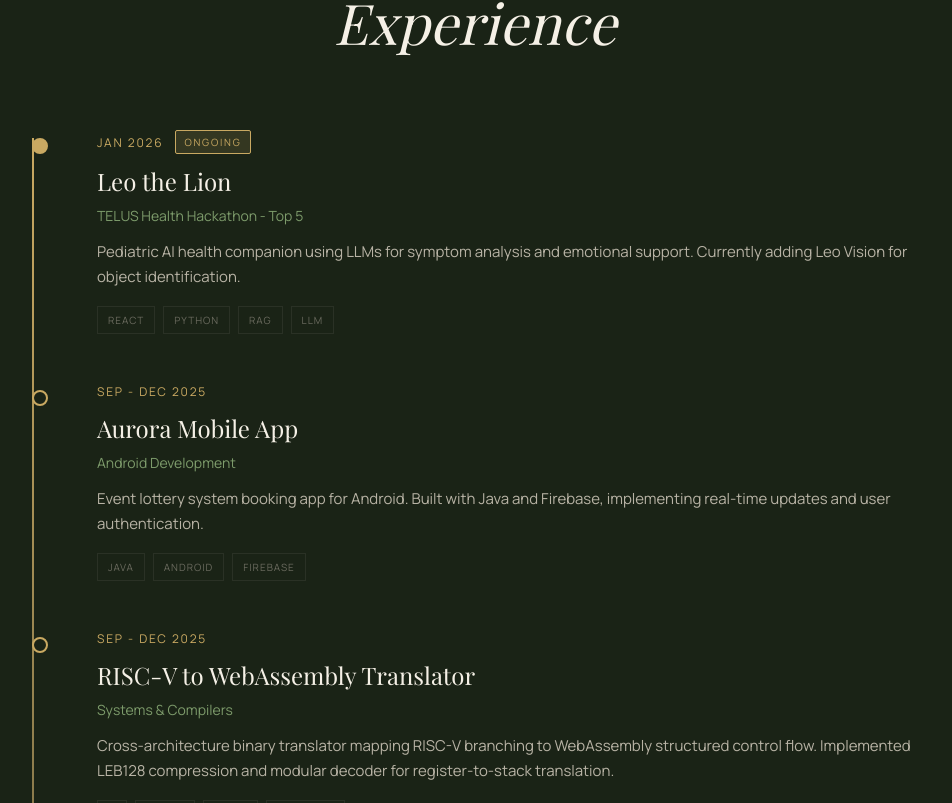
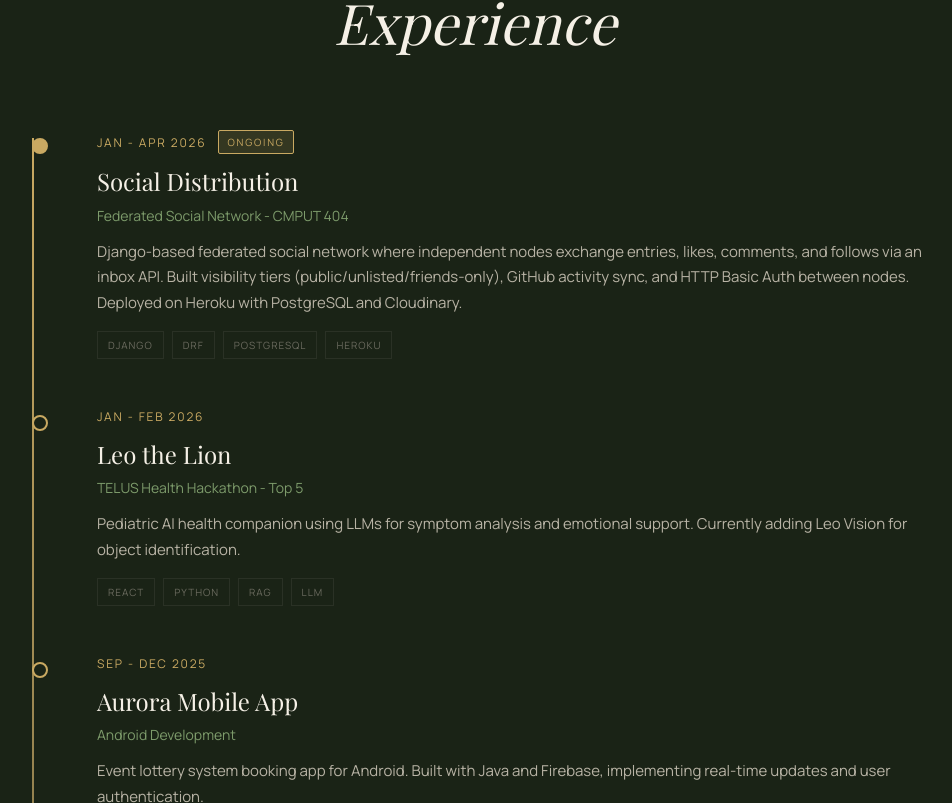
Before and after one commit to ujjawalsuii/portfolio, a React (Vite) app: page / in a window 1280 px wide. Shown: the part 1777-2580 px from the top of the page, without its empty margins (165-1117 px from the left). Built offline with nearby package versions, Linux system fonts and the light colour scheme; a web font is replaced by a local one.

Commit message:
Added fuchsia eh

```diff
--- a/src/components/Experience.tsx
+++ b/src/components/Experience.tsx
@@ -2,11 +2,19 @@ import { motion } from 'framer-motion'
 
 const experiences = [
     {
-        date: 'Jan 2026',
+        date: 'Jan - Apr 2026',
+        title: 'Social Distribution',
+        subtitle: 'Federated Social Network - CMPUT 404',
+        desc: 'Django-based federated social network where independent nodes exchange entries, likes, comments, and follows via an inbox API. Built visibility tiers (public/unlisted/friends-only), GitHub activity sync, and HTTP Basic Auth between nodes. Deployed on Heroku with PostgreSQL and Cloudinary.',
+        status: 'ongoing',
+        tags: ['Django', 'DRF', 'PostgreSQL', 'Heroku']
+    },
+    {
+        date: 'Jan - Feb 2026',
         title: 'Leo the Lion',
         subtitle: 'TELUS Health Hackathon - Top 5',
         desc: 'Pediatric AI health companion using LLMs for symptom analysis and emotional support. Currently adding Leo Vision for object identification.',
-        status: 'ongoing',
+        status: 'completed',
         tags: ['React', 'Python', 'RAG', 'LLM']
     },
     {
--- a/src/components/Projects.tsx
+++ b/src/components/Projects.tsx
@@ -16,6 +16,13 @@ const projects = [
         desc: 'Pediatric health companion using LLMs.',
         tags: ['React', 'Python', 'RAG'],
         link: 'https://github.com/Gfewq/Team'
+    },
+    {
+        name: 'Social Distribution',
+        subtitle: 'Backend & Federation',
+        desc: 'Federated social network with inbox-based node-to-node delivery.',
+        tags: ['Django', 'DRF', 'PostgreSQL'],
+        link: 'https://github.com/uofa-cmput404/w26-socialdistribution-project-fuchsia'
     },
     {
         name: 'RISC-V Translator',
```
Also changed, not shown: src/components/ProjectShowcase.tsx (+8 -0 lines).
